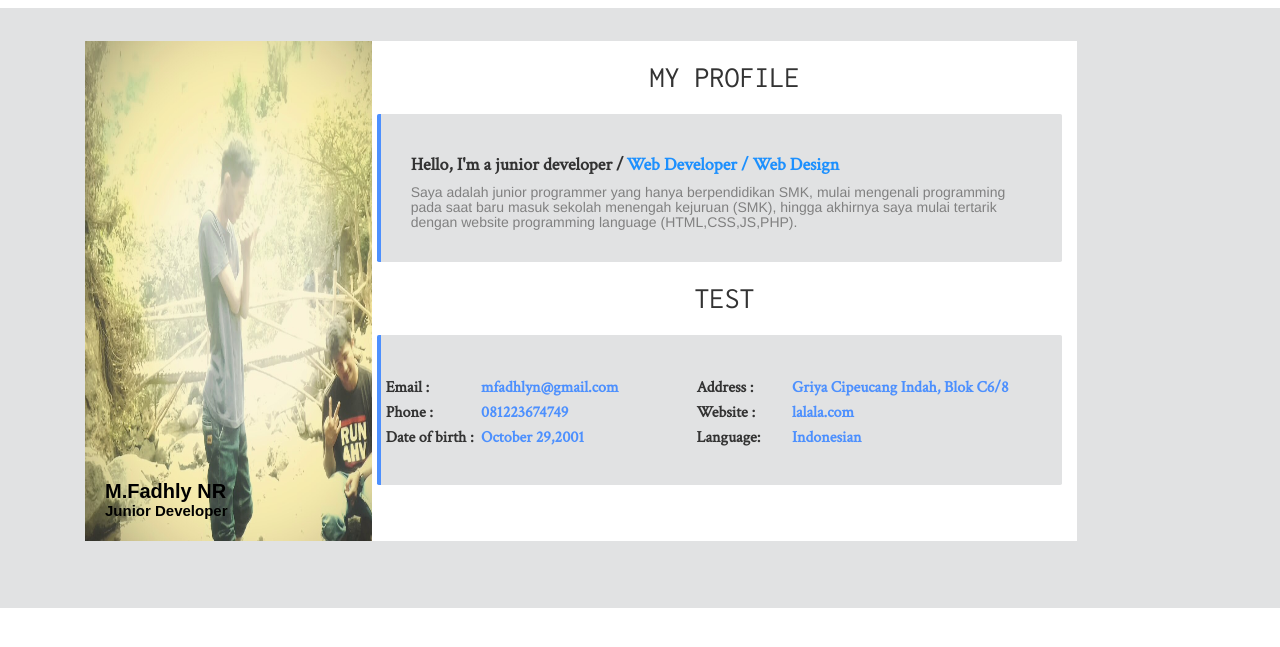
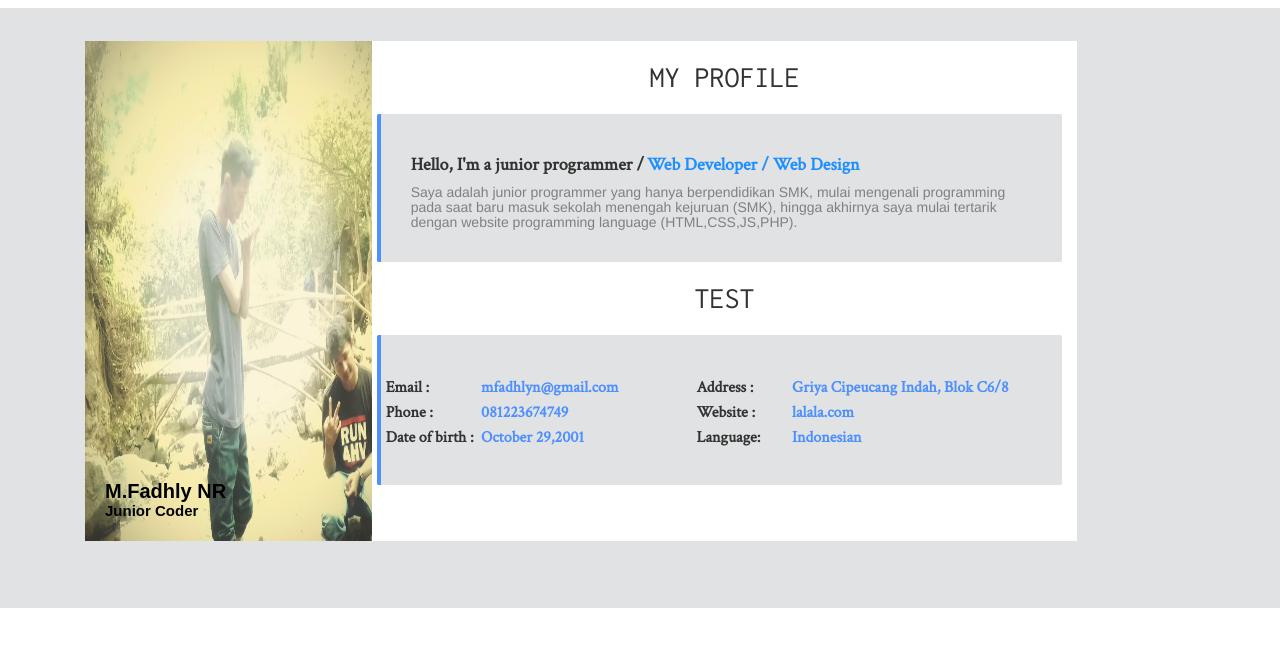
Before and after one commit to maslow123/MyWebsite, a PHP site: page /templates/profile.php in a window 1280 px wide. Shown: the part 52-699 px from the top of the page. Run offline with PHP 8.4, Linux system fonts and the light colour scheme; some libraries are stand-ins or nearby versions.

Commit message:
profile-has-finished

```diff
--- a/templates/header.php
+++ b/templates/header.php
@@ -15,8 +15,8 @@
 					</div>
 				</div>
 				<ul class="nav navbar-nav">
-					<li><a href="#">Home</a></li>
-					<li><a href="#">Profile</a></li>
+					<li><a href="../templates/index.php">Home</a></li>
+					<li><a href="../templates/profile.php">Profile</a></li>
 					<li><a href="#">About Me</a></li>
 					<li><a href="#">Contact</a></li>
 				</ul>
--- a/templates/profile.php
+++ b/templates/profile.php
@@ -17,13 +17,13 @@
 		<div class="col-md-2 col-xs-2 p-image">
 			<img src="../assets/images/me.jpg">
 			<p class="name">M.Fadhly NR</p>
-			<p class="job">Junior Developer</p>
+			<p class="job">Junior Coder</p>
 		</div>
 		<div class="col-md-7 p-content">
 			<h2 style="text-align: center;font-family: 'Inconsolata';">MY PROFILE</h2>
 			<div class="w3-panel w3-leftbar w3-light-grey">
       			<h3 class="b-sub">
-      				Hello, I'm a junior developer /<div style="color:#1d90fe; float:right; padding-left:3px; font-size:18px; ">Web Developer / Web Design</div>
+      				Hello, I'm a junior programmer /<div style="color:#1d90fe; float:right; padding-left:3px; font-size:18px; ">Web Developer / Web Design</div>
       			</h3>
       			<h3 class="b-sub-2">
       				Saya adalah junior programmer yang hanya berpendidikan SMK, mulai mengenali programming
```
